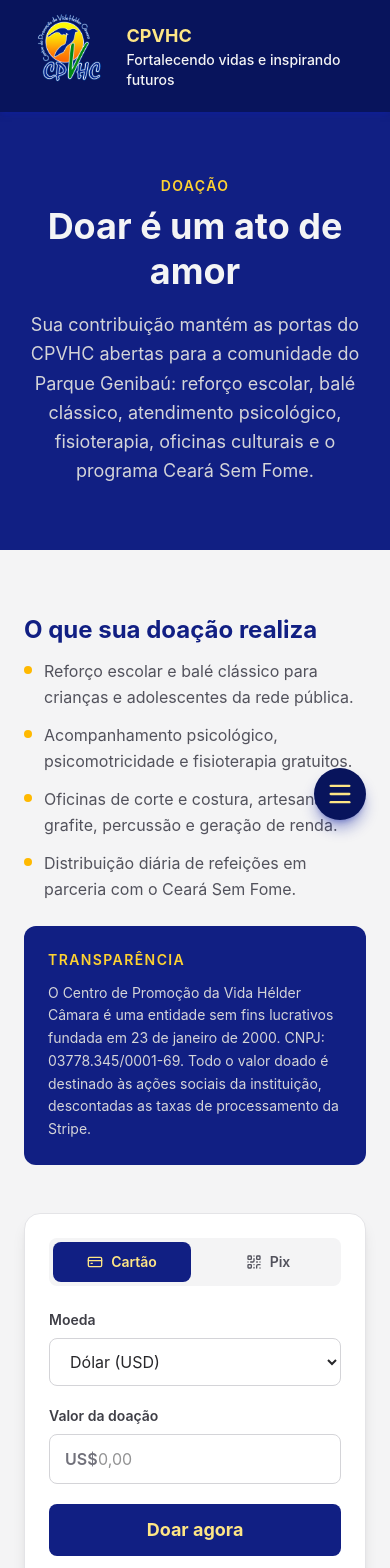
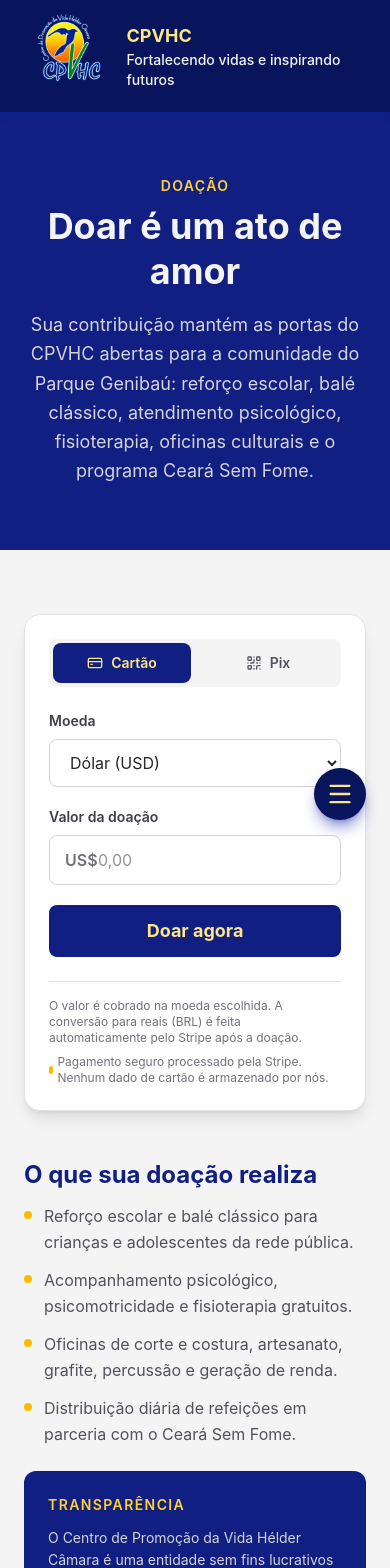
Before and after one commit to Myzoulz/Next.js-Tailwind-Centro-de-Promocao-da-Vida-Helder-Camara, a Next.js app: page /donate in a window 390 px wide. Shown: the top 1568 px of the page. Built offline with nearby package versions, Linux system fonts and the light colour scheme.

Commit message:
mobile: formulario de doacao antes dos textos na pagina donate

```diff
--- a/app/donate/page.tsx
+++ b/app/donate/page.tsx
@@ -15,7 +15,7 @@ export default function DonatePage() {
 
             <section className="max-w-6xl mx-auto px-6 py-16">
                 <div className="grid grid-cols-1 md:grid-cols-2 gap-12 items-start">
-                    <div className="flex flex-col gap-6">
+                    <div className="flex flex-col gap-6 order-2 md:order-none">
                         <div className="flex flex-col gap-3">
                             <h2 className="text-2xl font-bold text-brand-800">O que sua doação realiza</h2>
                             <ul className="flex flex-col gap-3 text-zinc-600 leading-relaxed">
@@ -48,7 +48,7 @@ export default function DonatePage() {
                         </div>
                     </div>
 
-                    <div className="md:sticky md:top-6">
+                    <div className="md:sticky md:top-6 order-1 md:order-none">
                         <DonateForm />
                     </div>
                 </div>
```
